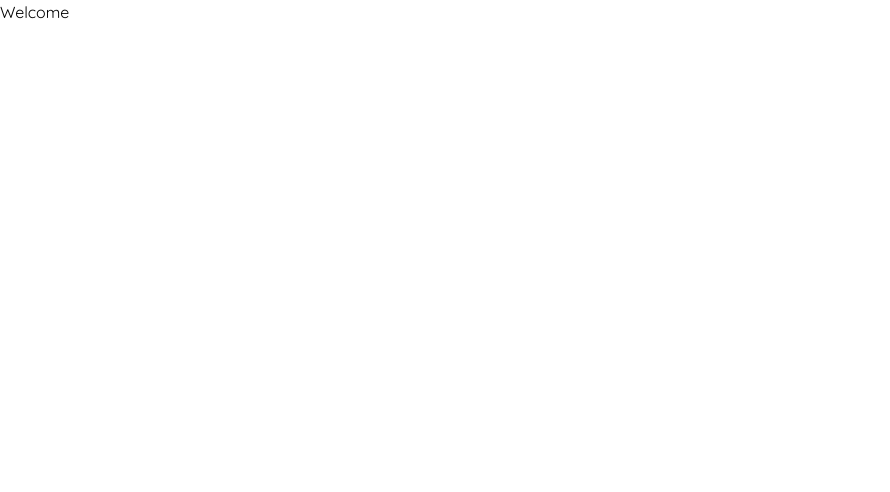
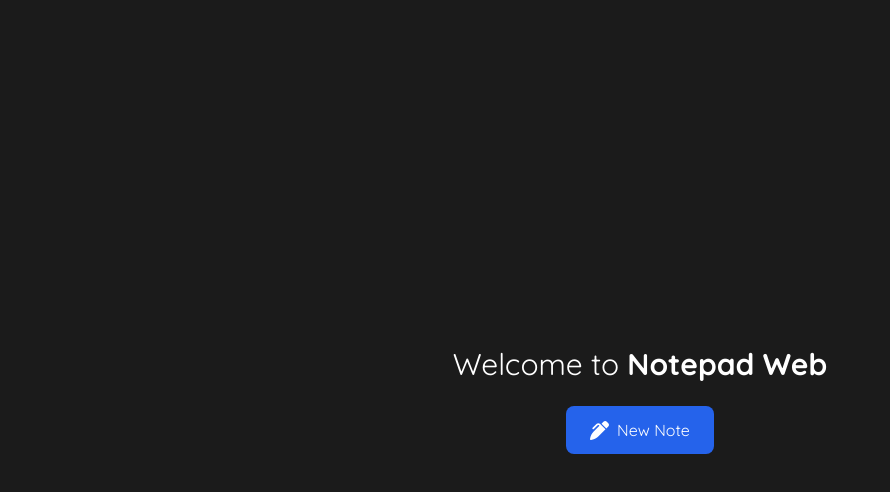
Before and after one commit to dzakifadh/type-note, a React (Vite) app in the folder frontend/: page / in a window 1280 px wide. Shown: the top 492 px of the page, without its empty margins (0-890 px from the left). Built offline with nearby package versions, Linux system fonts and the light colour scheme.

Commit message:
feat: :sparkles: Add welcome page

```diff
--- a/frontend/package.json
+++ b/frontend/package.json
@@ -26,6 +26,8 @@
 		"@vitejs/plugin-react": "^3.0.0",
 		"autoprefixer": "^10.4.13",
 		"postcss": "^8.4.21",
+		"prettier": "^2.8.2",
+		"prettier-plugin-tailwindcss": "^0.2.1",
 		"tailwindcss": "^3.2.4",
 		"typescript": "^4.9.3",
 		"vite": "^4.0.0"
--- /dev/null
+++ b/frontend/src/components/icons/PencilIcon.tsx
@@ -0,0 +1,29 @@
+interface IIconProps {
+	color?: string;
+}
+
+const PencilIcon = ({ color = "#fff" }: IIconProps) => {
+	return (
+		<svg
+			width="19"
+			height="19"
+			viewBox="0 0 19 19"
+			fill="none"
+			xmlns="http://www.w3.org/2000/svg"
+		>
+			<g clip-path="url(#clip0_104_707)">
+				<path
+					d="M18.2838 2.18018C19.2115 3.10754 19.2115 4.6127 18.2838 5.54043L16.3504 7.47383L11.5262 2.65072L13.4596 0.716955C14.3873 -0.210705 15.8939 -0.210705 16.8217 0.716955L18.2838 2.18018ZM8.90996 4.26387C8.59453 3.91504 8.03047 3.91504 7.68164 4.26387L3.86309 8.01934C3.54766 8.39785 2.98359 8.39785 2.63588 8.01934C2.28816 7.70391 2.28816 7.13985 2.63588 6.79102L6.42363 3.00475C7.46641 1.96123 9.1586 1.96123 10.2014 3.00475L15.508 8.3125L8.5166 15.3076C6.73535 17.0889 4.46426 18.3023 1.99277 18.7959L1.06541 18.9814C0.773359 19.0408 0.471289 18.948 0.260879 18.7068C0.05032 18.5287 -0.0410804 18.2281 0.0173001 17.935L0.202802 17.0072C0.696914 14.5357 1.91188 12.2647 3.69387 10.4834L9.42949 4.75L8.90996 4.26387Z"
+					fill={color}
+				/>
+			</g>
+			<defs>
+				<clipPath id="clip0_104_707">
+					<rect width="19" height="19" fill={color} />
+				</clipPath>
+			</defs>
+		</svg>
+	);
+};
+
+export default PencilIcon;
--- a/frontend/src/pages/Welcome.tsx
+++ b/frontend/src/pages/Welcome.tsx
@@ -1,5 +1,21 @@
+import PencilIcon from "../components/icons/PencilIcon";
+
 const Welcome = () => {
-	return <div>Welcome</div>;
+	return (
+		<div className="flex h-screen items-center justify-center bg-dark text-white">
+			<div className="text-center">
+				<h1 className="text-3xl">
+					Welcome to <span className="font-bold">Notepad Web</span>
+				</h1>
+				<button
+					type="button"
+					className="mt-6 inline-flex items-center justify-center gap-2 rounded-lg bg-blue-600 py-3 px-6 duration-300 hover:bg-blue-700"
+				>
+					<PencilIcon /> New Note
+				</button>
+			</div>
+		</div>
+	);
 };
 
 export default Welcome;
```
Also changed, not shown: 1 other file (tests, documents, lock files or other folders).
